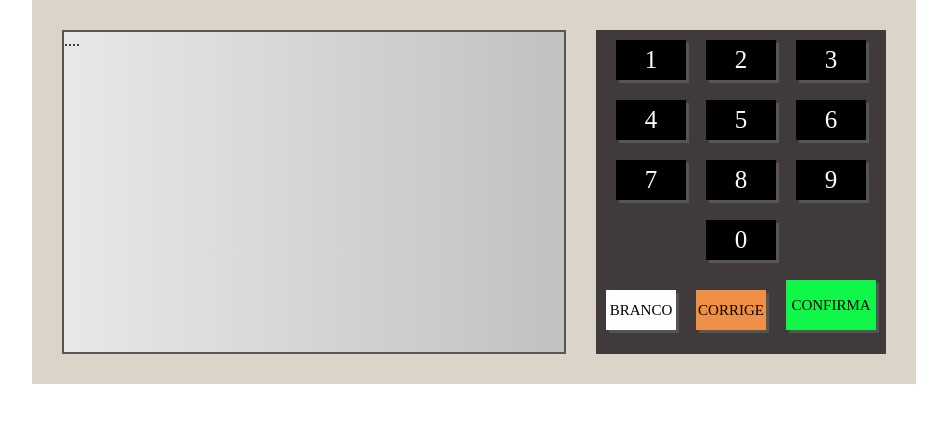
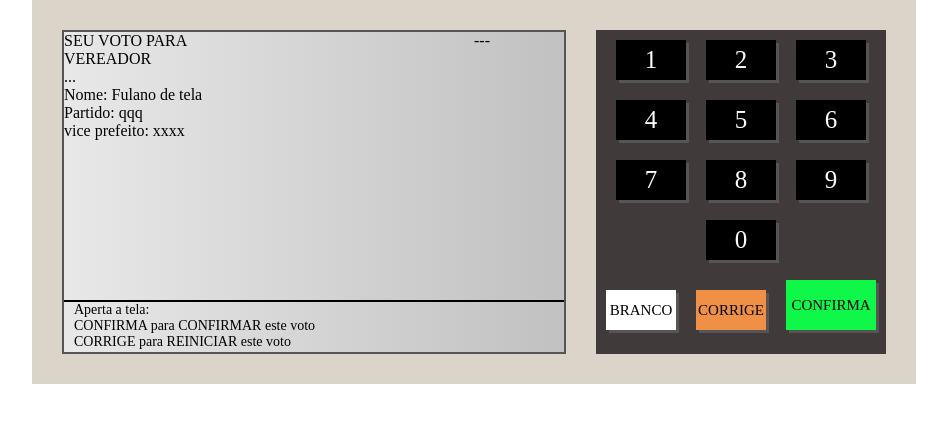
Before and after one commit to michaelsilvarj/URNA-ELETRONICA, a plain HTML site: page urna/index.html in a window 1280 px wide. Shown: the whole page, without its empty margins (166-1113 px from the left). Drawn offline with Linux system fonts and the light colour scheme.

Commit message:
Configuração menu tela

```diff
--- a/urna/index.html
+++ b/urna/index.html
@@ -10,8 +10,32 @@
 <body>
     <div class="urna">
         <div class="tela">
-            ....
-
+            <div class="d-1">
+                <div class="d-1-left">
+                    <div class="div-1-1">
+                        <span>SEU VOTO PARA</span>
+                    </div>
+                    <div class="div-1-2">
+                        <span>VEREADOR</span>
+                    </div>
+                    <div class="d-1-3">
+                        ...
+                    </div>
+                    <div class="d-1-4">
+                        Nome: Fulano de tela <br>
+                        Partido: qqq <br>
+                        vice prefeito: xxxx
+                    </div>
+                </div>
+                <div class="d-1-right">
+                    ---
+                </div>
+            </div>
+            <div class="d-2">
+                Aperta a tela: <br>
+                CONFIRMA para CONFIRMAR este voto <br>
+                CORRIGE para REINICIAR este voto <br>
+            </div>
         </div>
         <div class="teclado">
            <div class="teclado--linha">
--- a/urna/style.css
+++ b/urna/style.css
@@ -14,6 +14,8 @@ body{
     height: 320px;
     background: linear-gradient(to right, #e8e8e8, #c1c1c1);
     border:  2px solid #555;
+    display: flex;
+    flex-direction: column;
 
 
 
@@ -60,3 +62,21 @@ body{
     width: 90px;
     height: 50px;
 }
+
+.d-1{
+    flex: 1;
+    display: flex;
+}
+.d-1-left{
+    flex: 1;
+}
+.d-1-right{
+    width: 90px;
+}
+
+.d-2{
+    height: 50px;
+    font-size: 14px;
+    border-top: 2px solid #000;
+    padding-left: 10px;
+}
```
